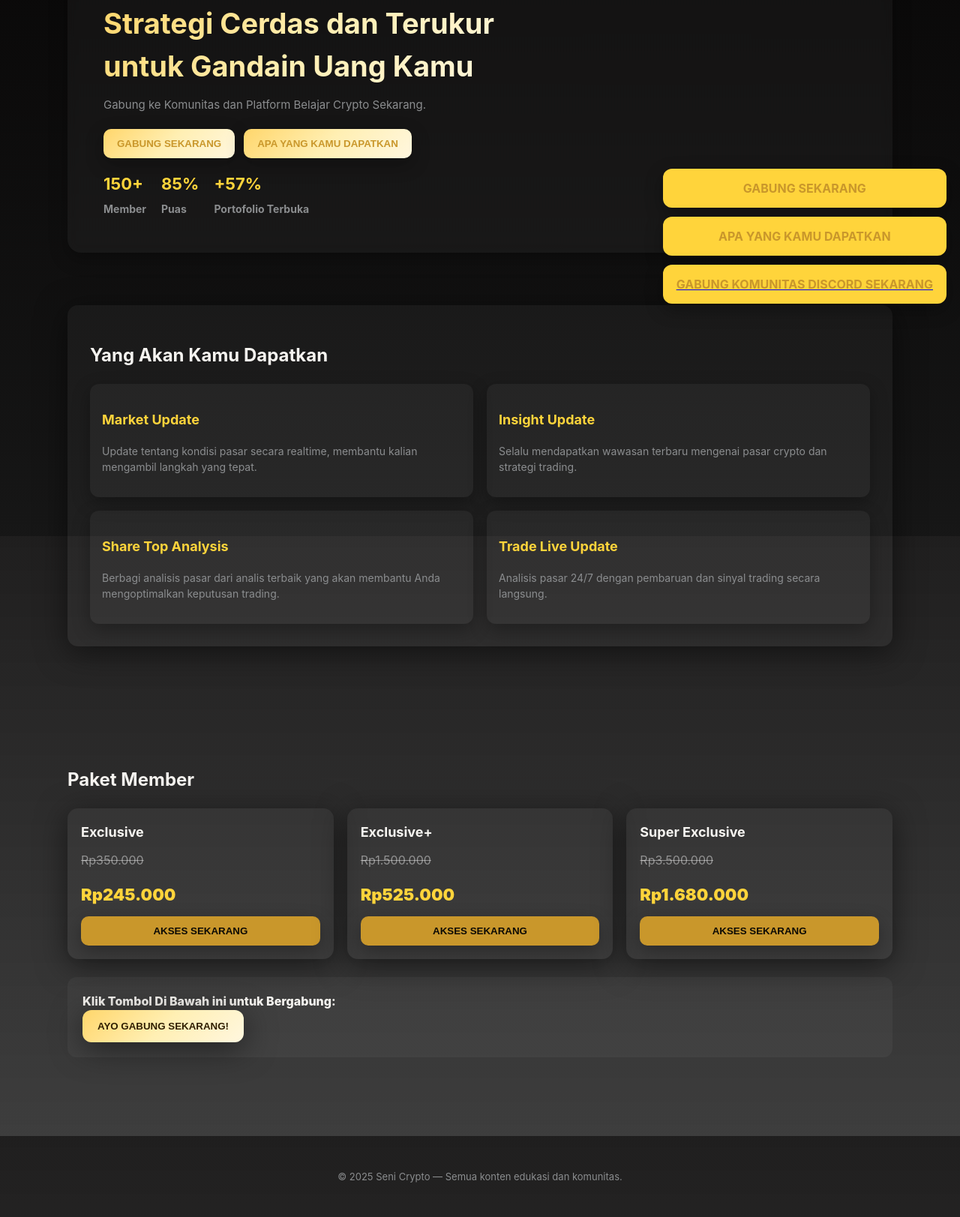
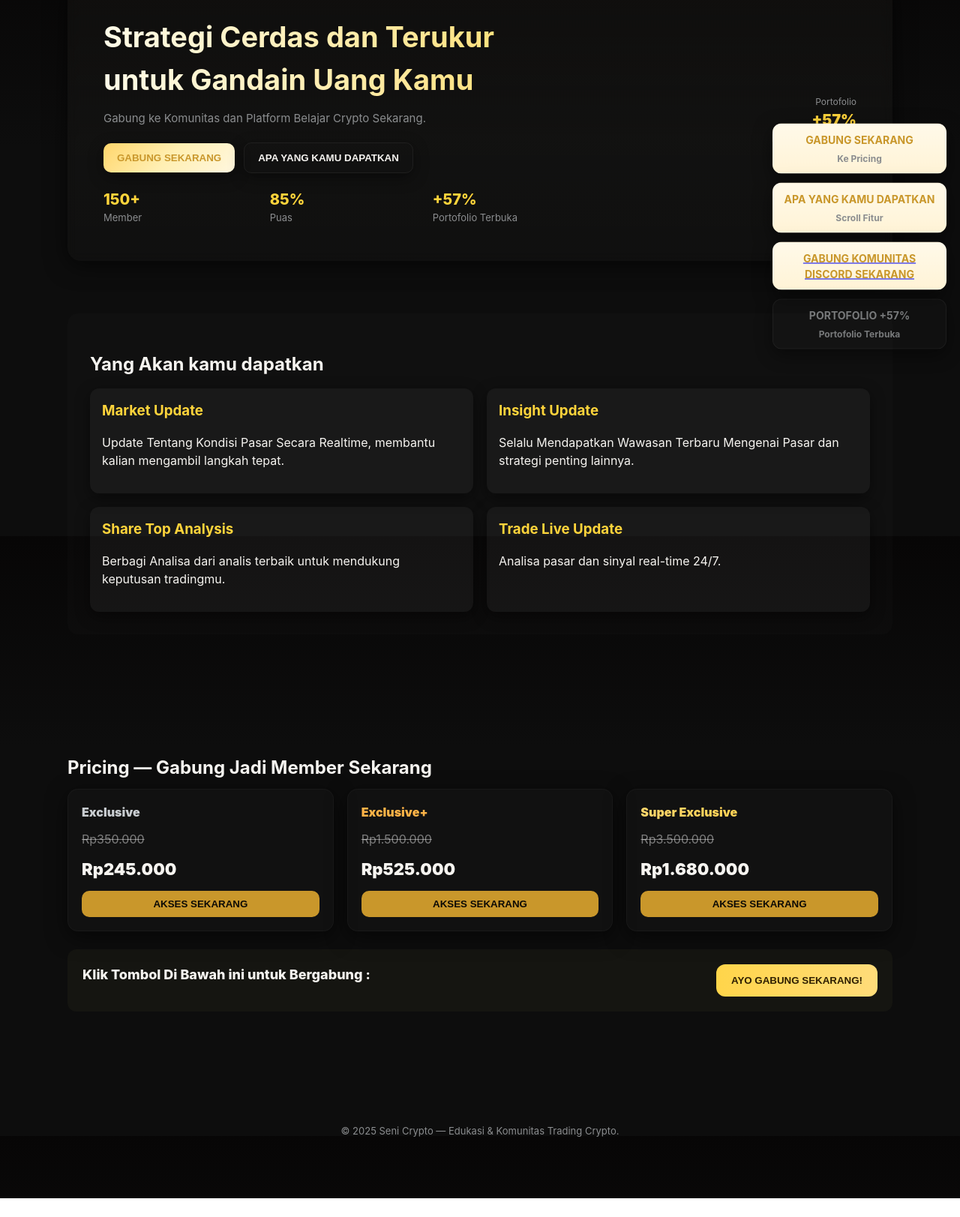
Before and after one commit to ownerweb45/senicrypto-, a plain HTML site: page index.html in a window 1280 px wide. Shown: the part 85-1708 px from the top of the page at 75% size. After the commit the page ends 1683 px from the top, so only its background shows below. Drawn offline with Linux system fonts and the light colour scheme.

Commit message:
Update index.html

```diff
--- a/index.html
+++ b/index.html
@@ -2,290 +2,168 @@
 <html lang="id">
 <head>
   <meta charset="utf-8" />
-  <meta name="viewport" content="width=device-width, initial-scale=1" />
-  <meta name="description" content="Seni Crypto - Gabung ke komunitas crypto dan pelajari strategi untuk gandakan uang kamu. Bergabung dengan analisis pasar terbaik dan cara trading terukur." />
-  <meta name="keywords" content="crypto, komunitas crypto, trading, belajar crypto, analisis pasar, investasi, portofolio crypto" />
+  <meta name="viewport" content="width=device-width,initial-scale=1" />
   <title>Seni Crypto — Strategi Cerdas & Terukur</title>
   <style>
-    :root {
-      --gold-dark: #b7842d;
-      --gold-light: #ffd43b;
-      --gold-accent: linear-gradient(135deg, #ffd66b 0%, #ffefb3 50%, #fff7df 100%);
+    :root{
+      --gold-1: #fff8eb;
+      --gold-2: #fff3d6;
+      --gold-accent: linear-gradient(135deg,#ffd66b 0%, #ffefb3 50%, #fff7df 100%);
       --deep-gold: #c9972b;
-      --text-light: #f6f4f0;
+      --gold-bright: #ffd43b;
+      --silver: #c8ccd0;
       --muted: #8b8d8f;
-      --bg-dark: #131313;
-      --card-bg: rgba(255, 255, 255, 0.04);
-      --glass: rgba(255, 255, 255, 0.03);
-      --shadow-light: 0 8px 24px rgba(0, 0, 0, 0.3);
-      --shadow-dark: 0 8px 40px rgba(0, 0, 0, 0.5);
+      --bg: #0b0b0b;
+      --card-bg: rgba(255,255,255,0.04);
+      --glass: rgba(255,255,255,0.03);
+      --glass-2: rgba(255,255,255,0.02);
+      --text: #f6f4f0;
+      --accent-dark: #2a2a2a;
+    }
+    html,body{height:100%;}
+    body{
+      margin:0;
+      font-family: Inter, ui-sans-serif, system-ui, -apple-system, "Segoe UI", Roboto, "Helvetica Neue", Arial;
+      background: linear-gradient(180deg,#070606 0%, #0d0d0d 35%), radial-gradient(600px 300px at 10% 10%, rgba(255,210,90,0.04), transparent 10%);
+      color:var(--text);
+      -webkit-font-smoothing:antialiased;
+      line-height:1.5;
+      overflow-x:hidden;
     }
 
-    html, body {
-      height: 100%;
-      margin: 0;
-      font-family: 'Inter', sans-serif;
-      background: linear-gradient(180deg, rgba(7, 6, 6, 0.9), rgba(13, 13, 13, 0.8));
-      color: var(--text-light);
-      -webkit-font-smoothing: antialiased;
-      line-height: 1.5;
-    }
+    .wrap{ max-width:1100px; margin:0 auto; padding:40px 22px; }
 
-    .wrap {
-      max-width: 1100px;
-      margin: 0 auto;
-      padding: 40px 22px;
-    }
-
-    /* Hero Section */
-    .hero {
-      display: grid;
+    .hero{
+      display:grid;
       grid-template-columns: 1fr 420px;
-      gap: 32px;
-      padding: 48px;
-      border-radius: 18px;
-      background: var(--card-bg);
-      box-shadow: var(--shadow-light);
+      gap:32px;
+      align-items:center;
+      padding:48px;
+      margin-top:18px;
+      border-radius:18px;
+      background: linear-gradient(180deg, rgba(255,245,210,0.03), rgba(255,245,210,0.015));
+      box-shadow: 0 6px 30px rgba(0,0,0,0.6), inset 0 1px 0 rgba(255,255,255,0.02);
       backdrop-filter: blur(6px);
     }
 
-    @media (max-width: 980px) {
-      .hero {
-        grid-template-columns: 1fr;
-        padding: 28px;
-      }
+    @media (max-width:980px){
+      .hero{ grid-template-columns: 1fr; padding:28px; }
     }
 
-    .hero .left h1 {
-      margin: 0 0 12px 0;
-      font-weight: 700;
+    .hero .left h1{
+      margin:0 0 12px 0;
+      font-weight:700;
       font-size: clamp(22px, 4vw, 38px);
-      background: var(--gold-accent);
+      background: linear-gradient(90deg, #fffbe8 0%, #fff1c0 40%, #ffe078 100%);
       -webkit-background-clip: text;
       color: transparent;
     }
-
-    .hero .left p.subtitle {
-      margin: 0 0 20px 0;
-      color: var(--muted);
-      font-size: 15px;
+    .hero .left p.subtitle{
+      margin:0 0 20px 0;
+      color:var(--muted);
+      font-size:15px;
     }
 
-    .cta-row {
-      display: flex;
-      gap: 12px;
-      align-items: center;
-      flex-wrap: wrap;
+    .cta-row{ display:flex; gap:12px; align-items:center; flex-wrap:wrap; }
+    .btn{
+      display:inline-flex; align-items:center; justify-content:center;
+      padding:12px 18px; border-radius:10px; font-weight:700; cursor:pointer;
+      border: none; text-decoration:none;
+      box-shadow: 0 6px 20px rgba(0,0,0,0.45);
+      transition: transform .14s ease;
+    }
+    .btn.gold{ background: var(--gold-accent); color:var(--deep-gold); }
+    .btn.ghost{ background: transparent; border:1px solid rgba(255,255,255,0.06); color:var(--text); }
+
+    .hero-right{
+      display:flex; flex-direction:column; gap:14px; align-items:stretch;
     }
 
-    .cta-btn {
-      display: inline-flex;
-      align-items: center;
-      justify-content: center;
-      padding: 12px 18px;
-      border-radius: 10px;
-      font-weight: 700;
-      cursor: pointer;
-      border: none;
-      text-decoration: none;
-      box-shadow: var(--shadow-light);
-      background: var(--gold-accent);
-      color: var(--deep-gold);
-      transition: transform 0.2s ease-in-out;
+    .vertical-stack{
+      position:fixed; right:18px; top:50%; transform:translateY(-50%);
+      display:flex; flex-direction:column; gap:12px; z-index:999;
+    }
+    .v-btn{
+      min-width:150px; max-width:210px;
+      border-radius:12px; padding:12px 14px;
+      text-align:center; font-weight:700;
+      background: linear-gradient(180deg,#fff9e9,#fff3d6);
+      color:var(--deep-gold);
+      border:1px solid rgba(255,255,255,0.06);
+      box-shadow: 0 8px 24px rgba(0,0,0,0.5);
+      cursor:pointer;
+      display:flex; flex-direction:column; gap:6px;
+    }
+    .v-btn.small{ min-width:130px; padding:10px; font-size:14px; }
+    .v-btn.disabled{
+      cursor:default; opacity:0.85;
+      background: rgba(255,255,255,0.02);
+      color:var(--muted);
+    }
+    .v-sub{ font-size:12px; color:var(--muted); }
+
+    .stats{ display:flex; gap:20px; align-items:center; margin-top:18px; }
+    .stat-item .big{ font-size:20px; font-weight:800; color:var(--gold-bright); }
+    .stat-item .label{ font-size:13px; color:var(--muted); }
+
+    section{ padding:70px 0; }
+    .features{ background: rgba(255,250,235,0.01); border-radius:14px; padding:30px; }
+    .features-grid{ display:grid; grid-template-columns: repeat(2,1fr); gap:18px; }
+    @media (max-width:880px){ .features-grid{ grid-template-columns:1fr; } }
+    .feat{
+      background: var(--card-bg); padding:16px; border-radius:12px;
+      box-shadow: 0 6px 20px rgba(0,0,0,0.45);
+    }
+    .feat h3{ margin:0 0 8px 0; color:var(--gold-bright); }
+
+    .pricing-grid{ display:grid; grid-template-columns: repeat(3,1fr); gap:18px; }
+    @media (max-width:980px){ .pricing-grid{ grid-template-columns:1fr; } }
+
+    .card{
+      border-radius:14px; padding:18px;
+      background: rgba(255,255,255,0.02);
+      border:1px solid rgba(255,255,255,0.03);
+      box-shadow: 0 8px 28px rgba(0,0,0,0.55);
+      display:flex; flex-direction:column; gap:12px;
+    }
+    .title.silver{ color:var(--silver); font-weight:900; }
+    .title.orange{ color:#ffb347; font-weight:900; }
+    .title.gold{ background:linear-gradient(90deg,#ffd66b,#ffcc33);-webkit-background-clip:text;color:transparent;font-weight:900; }
+
+    .price-old{ text-decoration:line-through; color:rgba(255,255,255,0.45); }
+    .price-new{ font-size:22px; font-weight:900; }
+
+    .access-btn{
+      padding:10px 14px;
+      border-radius:10px;
+      border:none;
+      cursor:pointer;
+      font-weight:800;
+      background:var(--deep-gold);
+      color:#0c0a05;
     }
 
-    .cta-btn:active {
-      transform: translateY(2px);
+    .final-join{
+      margin-top:18px; padding:20px;
+      border-radius:12px;
+      background: rgba(255,230,140,0.03);
+      display:flex; gap:16px; justify-content:space-between; flex-wrap:wrap;
+    }
+    .final-btn{
+      padding:14px 20px; border-radius:12px; font-weight:900;
+      background: linear-gradient(90deg,#ffd54a,#ffdc7a);
+      color:#2f1f00; border:none; cursor:pointer;
     }
 
-    /* Vertical Button Bar */
-    .vertical-bar {
-      position: fixed;
-      right: 18px;
-      top: 50%;
-      transform: translateY(-50%);
+    footer{ margin-top:40px; color:var(--muted); font-size:13px; text-align:center; padding:40px 20px; }
+
+    /* Styling for stats alignment */
+    .stats-bar{
       display: flex;
-      flex-direction: column;
-      gap: 12px;
-      z-index: 1000;
+      justify-content: space-between;
+      align-items: center;
+      margin-top: 20px;
     }
-
-    .v-bar-btn {
-      background: var(--gold-light);
-      color: var(--deep-gold);
-      padding: 14px 18px;
-      border-radius: 12px;
-      text-align: center;
-      font-weight: 700;
-      cursor: pointer;
-      transition: background-color 0.3s ease, transform 0.2s ease;
-      box-shadow: var(--shadow-light);
-    }
-
-    .v-bar-btn:hover {
-      background: var(--gold-accent);
-      transform: translateX(4px);
-    }
-
-    /* Statistics */
-    .stats {
-      display: flex;
-      gap: 20px;
-      margin-top: 18px;
-      font-weight: 700;
-      color: var(--gold-light);
-    }
-
-    .stat-item {
-      display: flex;
-      flex-direction: column;
-      gap: 6px;
-      align-items: flex-start;
-    }
-
-    .stat-item .big {
-      font-size: 22px;
-    }
-
-    .stat-item .label {
-      font-size: 14px;
-      color: var(--muted);
-    }
-
-    /* Section Layout */
-    section {
-      padding: 70px 0;
-    }
-
-    .features {
-      background: var(--card-bg);
-      border-radius: 14px;
-      padding: 30px;
-      box-shadow: var(--shadow-dark);
-    }
-
-    .features-grid {
-      display: grid;
-      grid-template-columns: 1fr 1fr;
-      gap: 18px;
-    }
-
-    @media (max-width: 880px) {
-      .features-grid {
-        grid-template-columns: 1fr;
-      }
-    }
-
-    .feat {
-      background: var(--card-bg);
-      padding: 16px;
-      border-radius: 12px;
-      box-shadow: var(--shadow-light);
-    }
-
-    .feat h3 {
-      color: var(--gold-light);
-      font-size: 18px;
-    }
-
-    .feat p {
-      color: var(--muted);
-      font-size: 14px;
-    }
-
-    /* Pricing Section */
-    .pricing-grid {
-      display: grid;
-      grid-template-columns: 1fr 1fr 1fr;
-      gap: 18px;
-      margin-top: 18px;
-    }
-
-    @media (max-width: 980px) {
-      .pricing-grid {
-        grid-template-columns: 1fr;
-      }
-    }
-
-    .card {
-      border-radius: 14px;
-      padding: 18px;
-      background: var(--card-bg);
-      box-shadow: var(--shadow-dark);
-      display: flex;
-      flex-direction: column;
-      gap: 12px;
-    }
-
-    .title {
-      font-weight: 700;
-      font-size: 18px;
-    }
-
-    .price-old {
-      text-decoration: line-through;
-      color: rgba(255, 255, 255, 0.45);
-    }
-
-    .price-new {
-      font-size: 22px;
-      font-weight: 900;
-      margin-top: 6px;
-      color: var(--gold-light);
-    }
-
-    .access-btn {
-      padding: 12px 18px;
-      border-radius: 10px;
-      font-weight: 800;
-      cursor: pointer;
-      background: var(--deep-gold);
-      color: #0c0a05;
-      border: none;
-      box-shadow: var(--shadow-light);
-    }
-
-    /* Final Join Button */
-    .final-join {
-      margin-top: 24px;
-      padding: 20px;
-      border-radius: 12px;
-      background: var(--card-bg);
-      display: flex;
-      gap: 16px;
-      justify-content: space-between;
-      flex-wrap: wrap;
-    }
-
-    .final-btn {
-      padding: 14px 20px;
-      border-radius: 12px;
-      font-weight: 900;
-      background: var(--gold-accent);
-      color: #2f1f00;
-      border: none;
-      cursor: pointer;
-      box-shadow: var(--shadow-dark);
-    }
-
-    footer {
-      margin-top: 40px;
-      color: var(--muted);
-      font-size: 13px;
-      text-align: center;
-      padding: 40px 20px;
-    }
-
-    /* Small Helpers */
-    .muted {
-      color: var(--muted);
-    }
-
-    /* Smooth Scroll */
-    html {
-      scroll-behavior: smooth;
-    }
-
   </style>
 </head>
 
@@ -297,11 +175,11 @@
         <p class="subtitle">Gabung ke Komunitas dan Platform Belajar Crypto Sekarang.</p>
 
         <div class="cta-row">
-          <button class="cta-btn" id="btn-gabung-now">GABUNG SEKARANG</button>
-          <button class="cta-btn" id="btn-apa-yang-didapatkan">APA YANG KAMU DAPATKAN</button>
+          <button class="btn gold" id="btn-gabung-now">GABUNG SEKARANG</button>
+          <button class="btn ghost" id="btn-apa-yang-didapatkan">APA YANG KAMU DAPATKAN</button>
         </div>
 
-        <div class="stats">
+        <div class="stats-bar">
           <div class="stat-item">
             <div class="big">150+</div>
             <div class="label">Member</div>
@@ -316,94 +194,118 @@
           </div>
         </div>
       </div>
-      <div class="hero-right"></div>
+
+      <div class="hero-right">
+        <div style="text-align:right;">
+          <div style="font-size:12px; color:var(--muted);">Portofolio</div>
+          <div style="font-size:20px; font-weight:900; color:var(--gold-bright);">+57%</div>
+          <div style="font-size:13px; color:var(--muted);">Portofolio Terbuka</div>
+        </div>
+      </div>
     </div>
 
-    <!-- Fitur Section -->
     <section id="apa-yang-didapatkan">
       <div class="features">
-        <h2>Yang Akan Kamu Dapatkan</h2>
+        <h2 style="margin-bottom:14px;">Yang Akan kamu dapatkan</h2>
         <div class="features-grid">
           <div class="feat">
             <h3>Market Update</h3>
-            <p>Update tentang kondisi pasar secara realtime, membantu kalian mengambil langkah yang tepat.</p>
+            <p>Update Tentang Kondisi Pasar Secara Realtime, membantu kalian mengambil langkah tepat.</p>
           </div>
           <div class="feat">
             <h3>Insight Update</h3>
-            <p>Selalu mendapatkan wawasan terbaru mengenai pasar crypto dan strategi trading.</p>
+            <p>Selalu Mendapatkan Wawasan Terbaru Mengenai Pasar dan strategi penting lainnya.</p>
           </div>
           <div class="feat">
             <h3>Share Top Analysis</h3>
-            <p>Berbagi analisis pasar dari analis terbaik yang akan membantu Anda mengoptimalkan keputusan trading.</p>
+            <p>Berbagi Analisa dari analis terbaik untuk mendukung keputusan tradingmu.</p>
           </div>
           <div class="feat">
             <h3>Trade Live Update</h3>
-            <p>Analisis pasar 24/7 dengan pembaruan dan sinyal trading secara langsung.</p>
+            <p>Analisa pasar dan sinyal real-time 24/7.</p>
           </div>
         </div>
       </div>
     </section>
 
-    <!-- Pricing Section -->
     <section id="pricing">
-      <h2>Paket Member</h2>
+      <h2 style="margin-bottom:10px;">Pricing — Gabung Jadi Member Sekarang</h2>
+
       <div class="pricing-grid">
-        <!-- Exclusive -->
         <div class="card">
-          <div class="title">Exclusive</div>
+          <div class="title silver">Exclusive</div>
           <div class="price-old">Rp350.000</div>
           <div class="price-new">Rp245.000</div>
           <button class="access-btn">AKSES SEKARANG</button>
         </div>
-        <!-- Exclusive+ -->
+
         <div class="card">
-          <div class="title">Exclusive+</div>
+          <div class="title orange">Exclusive+</div>
           <div class="price-old">Rp1.500.000</div>
           <div class="price-new">Rp525.000</div>
           <button class="access-btn">AKSES SEKARANG</button>
         </div>
-        <!-- Super Exclusive -->
+
         <div class="card">
-          <div class="title">Super Exclusive</div>
+          <div class="title gold">Super Exclusive</div>
           <div class="price-old">Rp3.500.000</div>
           <div class="price-new">Rp1.680.000</div>
           <button class="access-btn">AKSES SEKARANG</button>
         </div>
       </div>
 
-      <div class="final-join">
-        <div>
-          <div style="font-weight: 800;">Klik Tombol Di Bawah ini untuk Bergabung:</div>
-          <a href="https://lynk.id/senicrypto" target="_blank">
-            <button class="final-btn">AYO GABUNG SEKARANG!</button>
-          </a>
-        </div>
+      <div class="final-join" style="margin-top:24px;">
+        <div style="font-weight:800; font-size:18px;">Klik Tombol Di Bawah ini untuk Bergabung :</div>
+        <a href="https://lynk.id/senicrypto" target="_blank">
+          <button class="final-btn">AYO GABUNG SEKARANG!</button>
+        </a>
       </div>
     </section>
 
     <footer>
-      © <span id="year"></span> Seni Crypto — Semua konten edukasi dan komunitas.
+      © <span id="year"></span> Seni Crypto — Edukasi & Komunitas Trading Crypto.
     </footer>
   </div>
 
-  <!-- Vertical Buttons -->
-  <div class="vertical-bar">
-    <div class="v-bar-btn" id="v-join-now">GABUNG SEKARANG</div>
-    <div class="v-bar-btn" id="v-apa-yang">APA YANG KAMU DAPATKAN</div>
+  <div class="vertical-stack">
+    <div class="v-btn small" id="v-join-now">
+      GABUNG SEKARANG
+      <div class="v-sub">Ke Pricing</div>
+    </div>
+
+    <div class="v-btn small" id="v-apa-yang">
+      APA YANG KAMU DAPATKAN
+      <div class="v-sub">Scroll Fitur</div>
+    </div>
+
     <a href="https://discord.gg/uZxwH6k6x" target="_blank">
-      <div class="v-bar-btn">GABUNG KOMUNITAS DISCORD SEKARANG</div>
+      <div class="v-btn small">GABUNG KOMUNITAS DISCORD SEKARANG</div>
     </a>
+
+    <div class="v-btn small disabled">
+      PORTOFOLIO +57%
+      <div class="v-sub">Portofolio Terbuka</div>
+    </div>
   </div>
 
   <script>
-    // Set current year in footer
     document.getElementById('year').textContent = new Date().getFullYear();
 
-    // Scroll to sections
-    document.getElementById('btn-gabung-now').onclick = () => document.getElementById('pricing').scrollIntoView({ behavior: 'smooth' });
-    document.getElementById('btn-apa-yang-didapatkan').onclick = () => document.getElementById('apa-yang-didapatkan').scrollIntoView({ behavior: 'smooth' });
-    document.getElementById('v-join-now').onclick = () => document.getElementById('pricing').scrollIntoView({ behavior: 'smooth' });
-    document.getElementById('v-apa-yang').onclick = () => document.getElementById('apa-yang-didapatkan').scrollIntoView({ behavior: 'smooth' });
+    const scrollToPricing = () =>
+      document.getElementById('pricing').scrollIntoView({behavior:'smooth'});
+    const scrollToFitur = () =>
+      document.getElementById('apa-yang-didapatkan').scrollIntoView({behavior:'smooth'});
+
+    document.getElementById('btn-gabung-now').onclick = scrollToPricing;
+    document.getElementById('btn-apa-yang-didapatkan').onclick = scrollToFitur;
+
+    document.getElementById('v-join-now').onclick = scrollToPricing;
+    document.getElementById('v-apa-yang').onclick = scrollToFitur;
+
+    document.querySelectorAll('.access-btn').forEach(btn=>{
+      btn.onclick = () =>
+        document.querySelector('.final-join').scrollIntoView({behavior:'smooth'});
+    });
   </script>
 
 </body>
```
